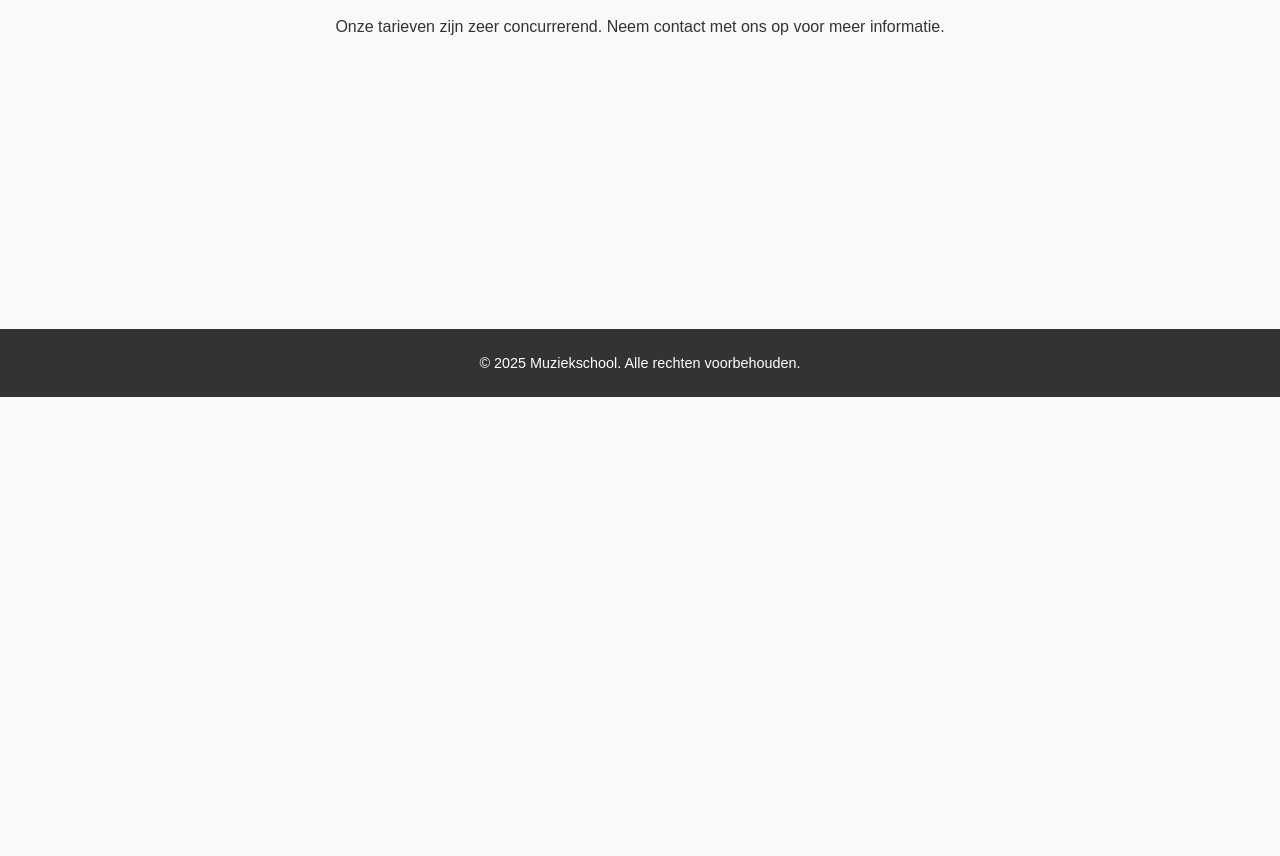
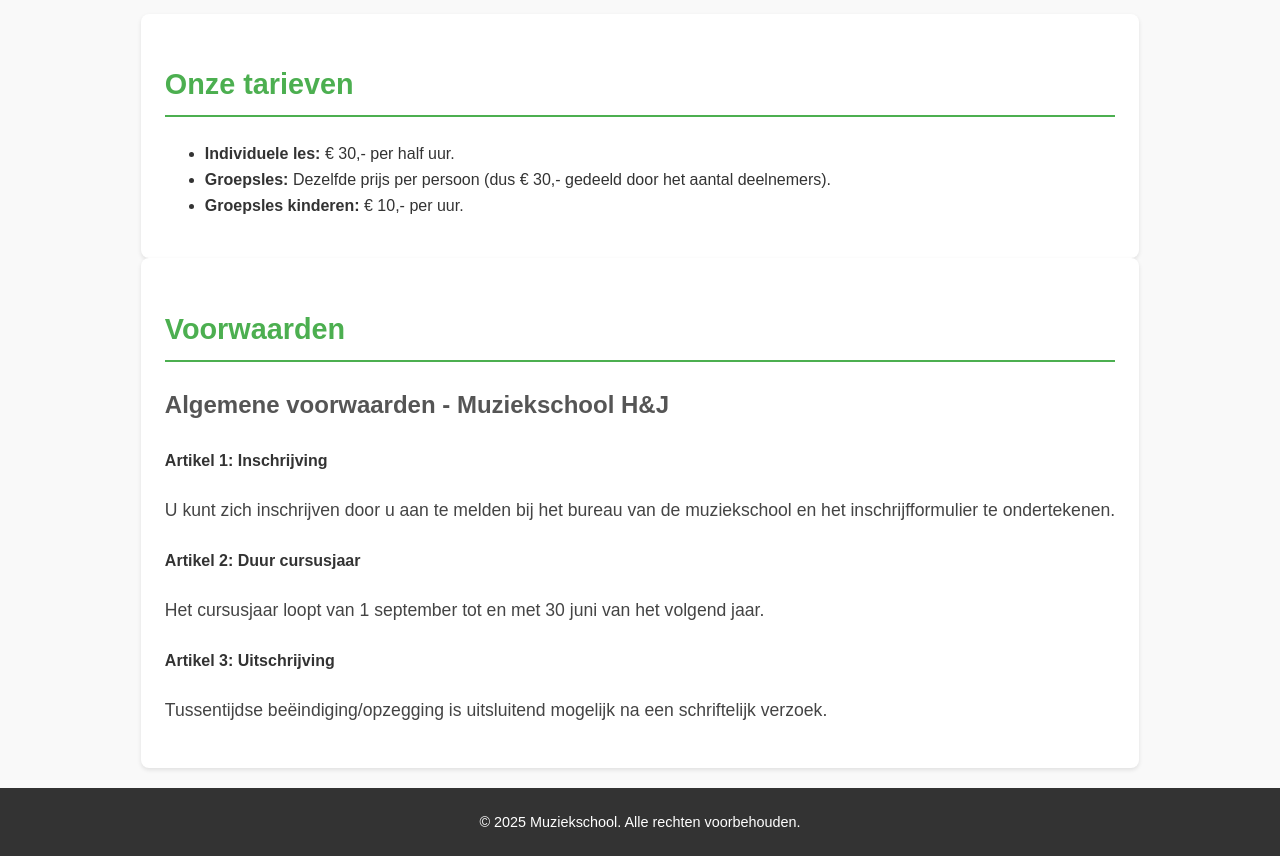
Before and after one commit to iGrimace/Opdracht-2, a plain HTML site: page tarieven.html in a window 1280 px wide. Shown: the part 403-1259 px from the top of the page. Before the commit the page ends 800 px from the top, so only its background shows below. Drawn offline with Linux system fonts and the light colour scheme.

Commit message:
Update tarieven.html

```diff
--- a/tarieven.html
+++ b/tarieven.html
@@ -20,10 +20,36 @@
             </ul>
         </nav>
     </header>
+
     <main>
         <h1>Tarieven</h1>
-        <p>Onze tarieven zijn zeer concurrerend. Neem contact met ons op voor meer informatie.</p>
+        <section>
+            <h2>Onze tarieven</h2>
+            <ul>
+                <li><strong>Individuele les:</strong> € 30,- per half uur.</li>
+                <li><strong>Groepsles:</strong> Dezelfde prijs per persoon (dus € 30,- gedeeld door het aantal deelnemers).</li>
+                <li><strong>Groepsles kinderen:</strong> € 10,- per uur.</li>
+            </ul>
+        </section>
+
+        <section>
+            <h2>Voorwaarden</h2>
+            <h3>Algemene voorwaarden - Muziekschool H&J</h3>
+            <article>
+                <h4>Artikel 1: Inschrijving</h4>
+                <p>U kunt zich inschrijven door u aan te melden bij het bureau van de muziekschool en het inschrijfformulier te ondertekenen.</p>
+            </article>
+            <article>
+                <h4>Artikel 2: Duur cursusjaar</h4>
+                <p>Het cursusjaar loopt van 1 september tot en met 30 juni van het volgend jaar.</p>
+            </article>
+            <article>
+                <h4>Artikel 3: Uitschrijving</h4>
+                <p>Tussentijdse beëindiging/opzegging is uitsluitend mogelijk na een schriftelijk verzoek.</p>
+            </article>
+        </section>
     </main>
+
     <footer>
         <p>&copy; 2025 Muziekschool. Alle rechten voorbehouden.</p>
     </footer>
```
